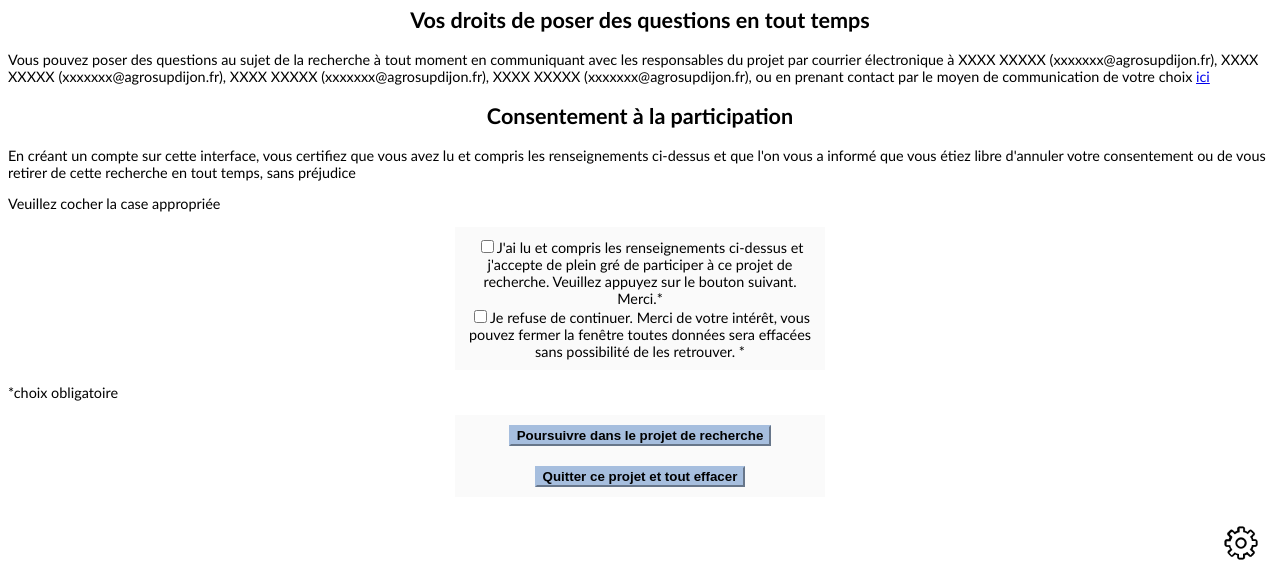
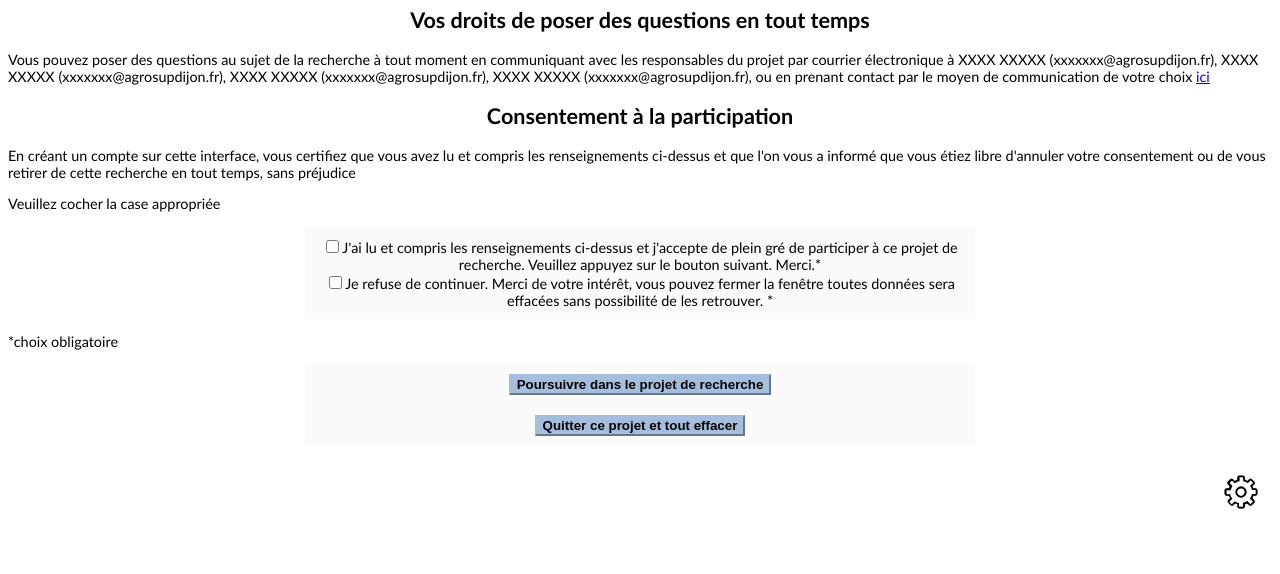
Before and after one commit to OnzeUn/onzeun.github.io, a PHP site: page /carnetV0/consent.html in a window 1280 px wide. Shown: the part 679-1253 px from the top of the page. After the commit the page ends 1188 px from the top, so only its background shows below. Run offline with PHP 8.4, Linux system fonts and the light colour scheme.

Commit message:
Update style.css

```diff
--- a/CSS/style.css
+++ b/CSS/style.css
@@ -5,7 +5,7 @@ body {
 form {
  background-color:#FAFAFA;
  padding:10px;
- width:350px;
+ width:650px;
  }
 fieldset {
  padding:20px;
```
